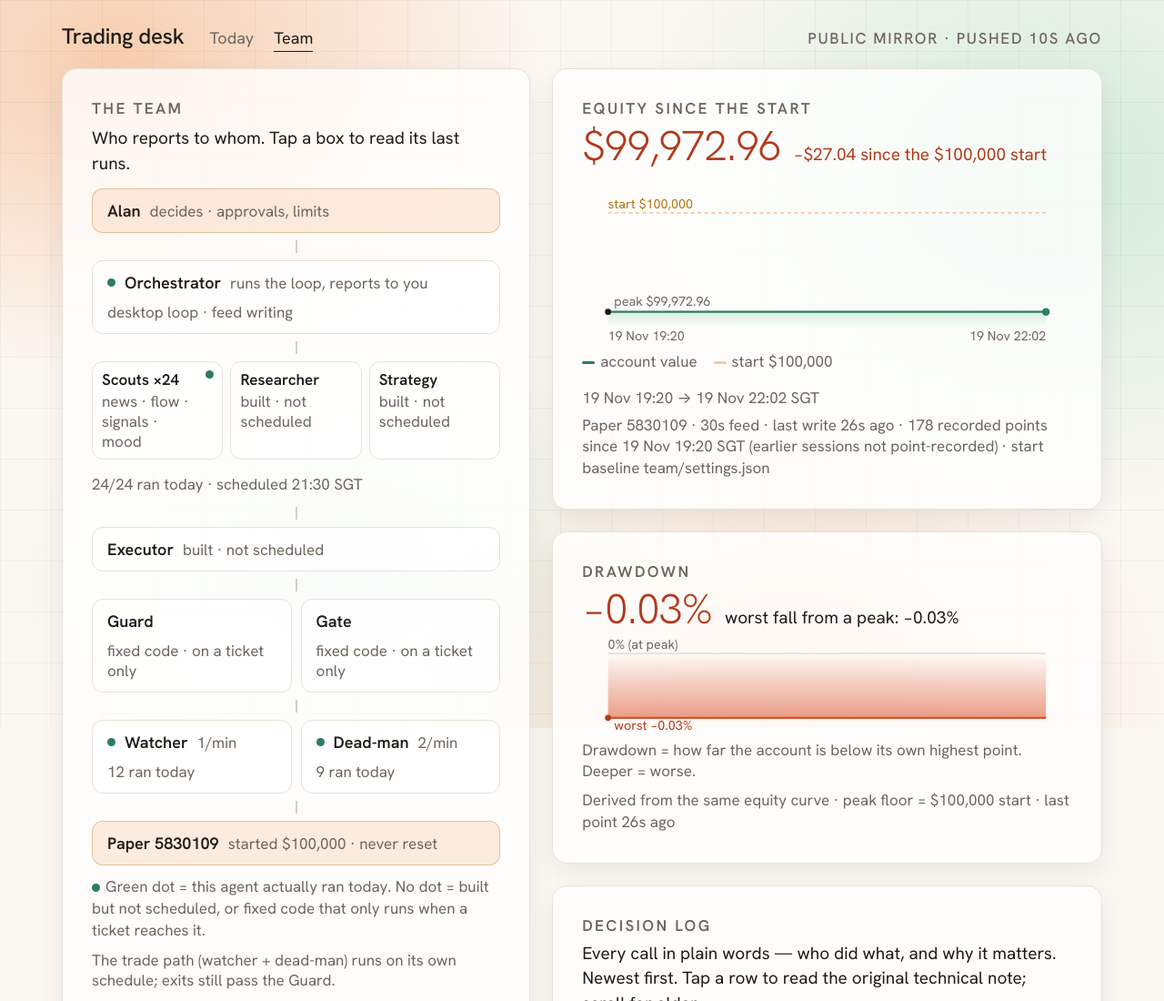
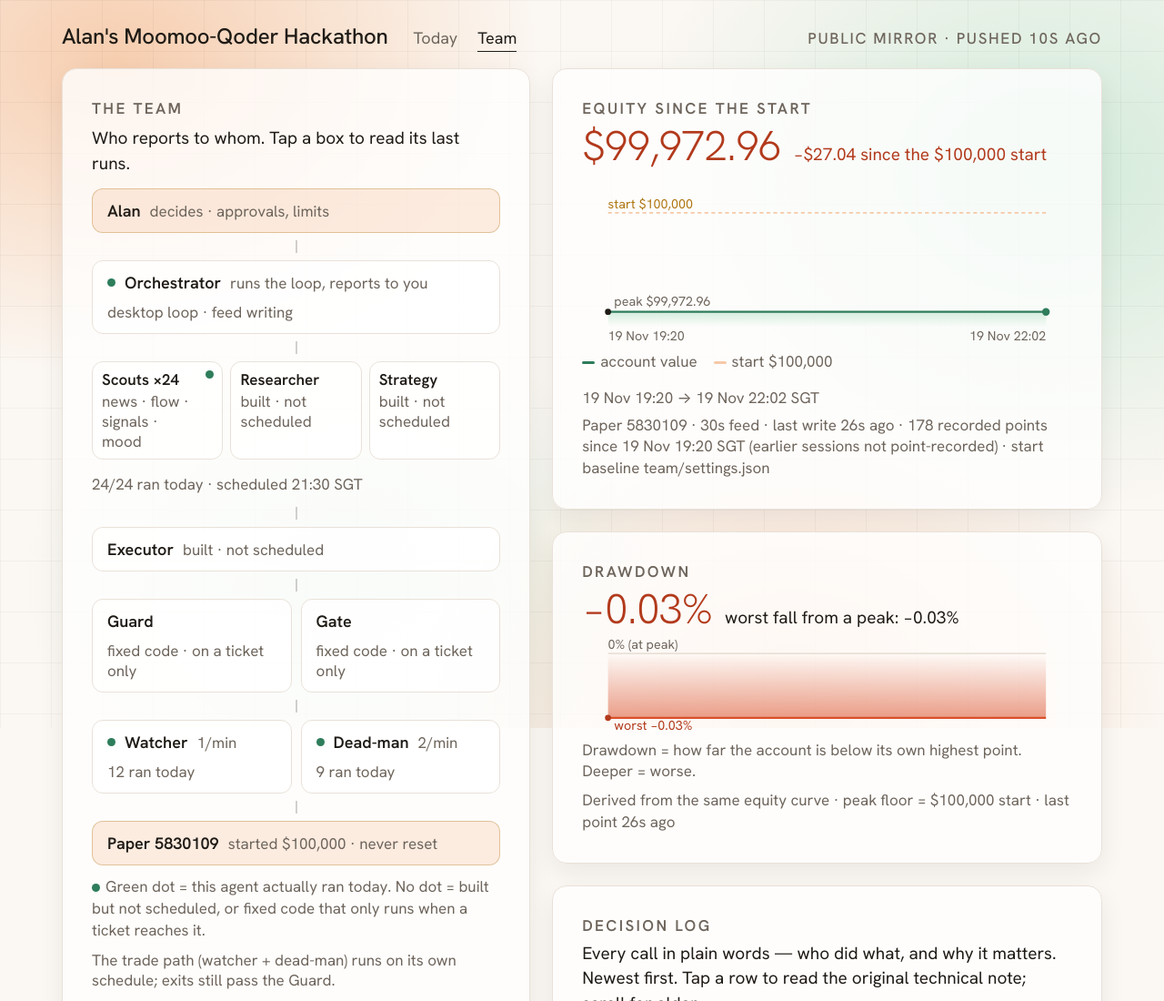
Before and after one commit to Priest-MBAI/moomoo-desk-live, a plain HTML site: page team.html in a window 1280 px wide. Shown: the top 1100 px of the page at 91% size. Drawn offline with Linux system fonts and the light colour scheme.

Commit message:
rename desk to Alan's Moomoo-Qoder Hackathon (wordmark + title), design unchanged

```diff
--- a/team.html
+++ b/team.html
@@ -3,7 +3,7 @@
 <head>
 <meta charset="utf-8">
 <meta name="viewport" content="width=device-width, initial-scale=1, viewport-fit=cover">
-<title>Team + record — live</title>
+<title>Alan's Moomoo-Qoder Hackathon — team + record</title>
 <link rel="preconnect" href="https://fonts.googleapis.com">
 <link rel="preconnect" href="https://fonts.gstatic.com" crossorigin>
 <link href="https://fonts.googleapis.com/css2?family=Hanken+Grotesk:wght@300;400;500;600&display=swap" rel="stylesheet">
@@ -132,7 +132,7 @@
 <body>
 <div class="wrap">
   <header>
-    <div class="wordmark">Trading desk</div>
+    <div class="wordmark">Alan's Moomoo-Qoder Hackathon</div>
     <nav><a href="index.html">Today</a><a class="on" href="team.html">Team</a></nav>
     <div class="livenote" id="liveNote">Live · refresh 10s</div>
   </header>
```
Also changed, not shown: index.html (+2 -2 lines).
